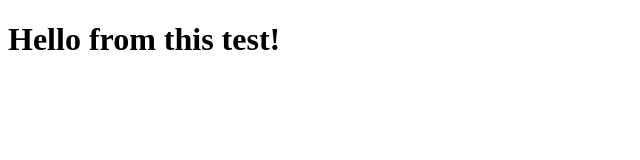
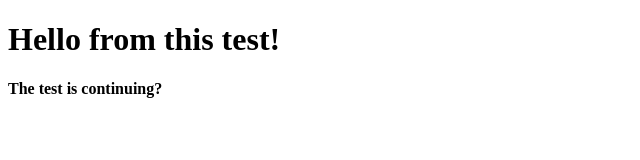
Before and after one commit to Tnargw/CloudFlareTest, a plain HTML site: page index.html in a window 1280 px wide. Shown: the whole page, without its empty margins (0-640 px from the left). Drawn offline with Linux system fonts and the light colour scheme.

Commit message:
added second header

```diff
--- a/index.html
+++ b/index.html
@@ -9,5 +9,8 @@
     <h1>
         Hello from this test!
     </h1>
+    <h4>
+        The test is continuing?
+    </h4>
 </body>
 </html>
```
